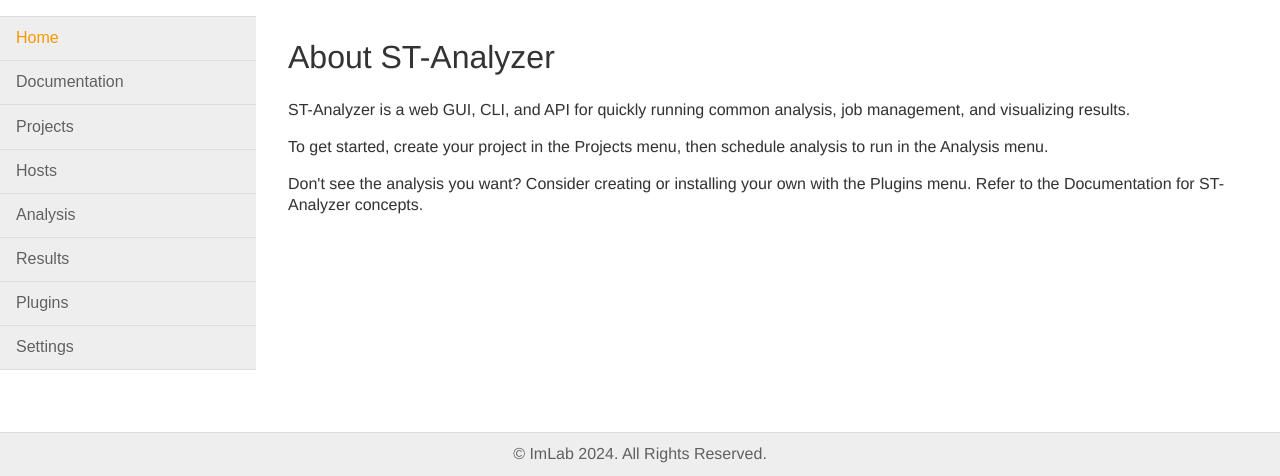
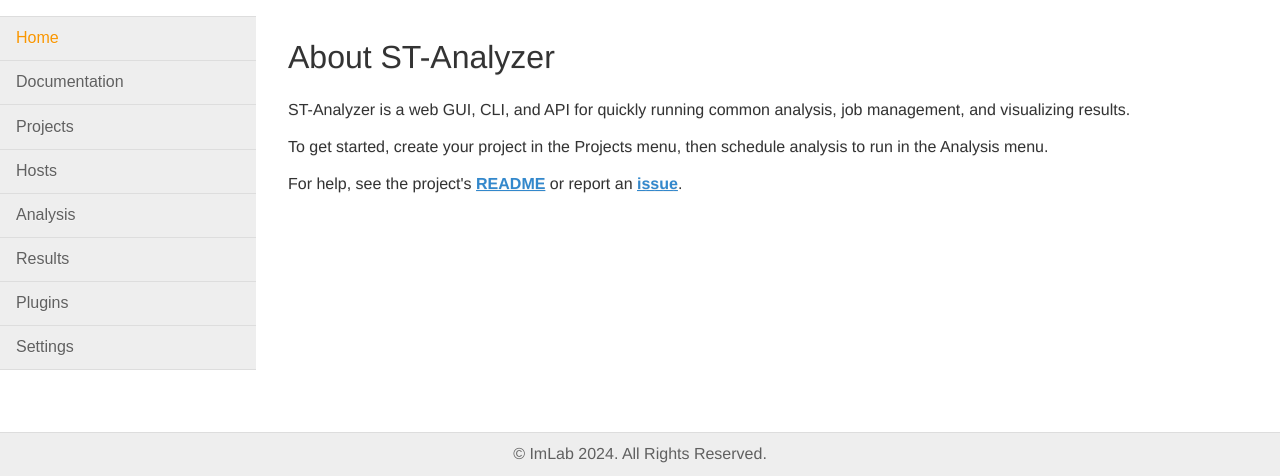
Before and after one commit to nk53/stanalyzer, a FastAPI app: page / in a window 1280 px wide. Shown: the part 45-521 px from the top of the page. Run offline with FastAPI, Linux system fonts and the light colour scheme.

Commit message:
Comment out reference to incomplete features on home page.

```diff
--- a/src/stanalyzer/templates/content/home.html
+++ b/src/stanalyzer/templates/content/home.html
@@ -1,8 +1,9 @@
 {%- filter indent(_indent_level) -%}
-<div style="min-height: 20em;"><!-- TODO: remove this -->
+<div style="min-height: 20em;">
 <h1>About ST-Analyzer</h1>
 <p>ST-Analyzer is a web GUI, CLI, and API for quickly running common analysis, job management, and visualizing results.</p>
 <p>To get started, create your project in the Projects menu, then schedule analysis to run in the Analysis menu.</p>
-<p>Don't see the analysis you want? Consider creating or installing your own with the Plugins menu. Refer to the Documentation for ST-Analyzer concepts.</p>
-</div><!-- TODO: remove this -->
+<p>For help, see the project's <a href="https://github.com/nk53/stanalyzer/blob/master/README.md">README</a> or report an <a href="https://github.com/nk53/stanalyzer/issues">issue</a>.</p>
+<!--<p>Don't see the analysis you want? Consider creating or installing your own with the Plugins menu. Refer to the Documentation for ST-Analyzer concepts.</p>-->
+</div>
 {%- endfilter -%}
```
